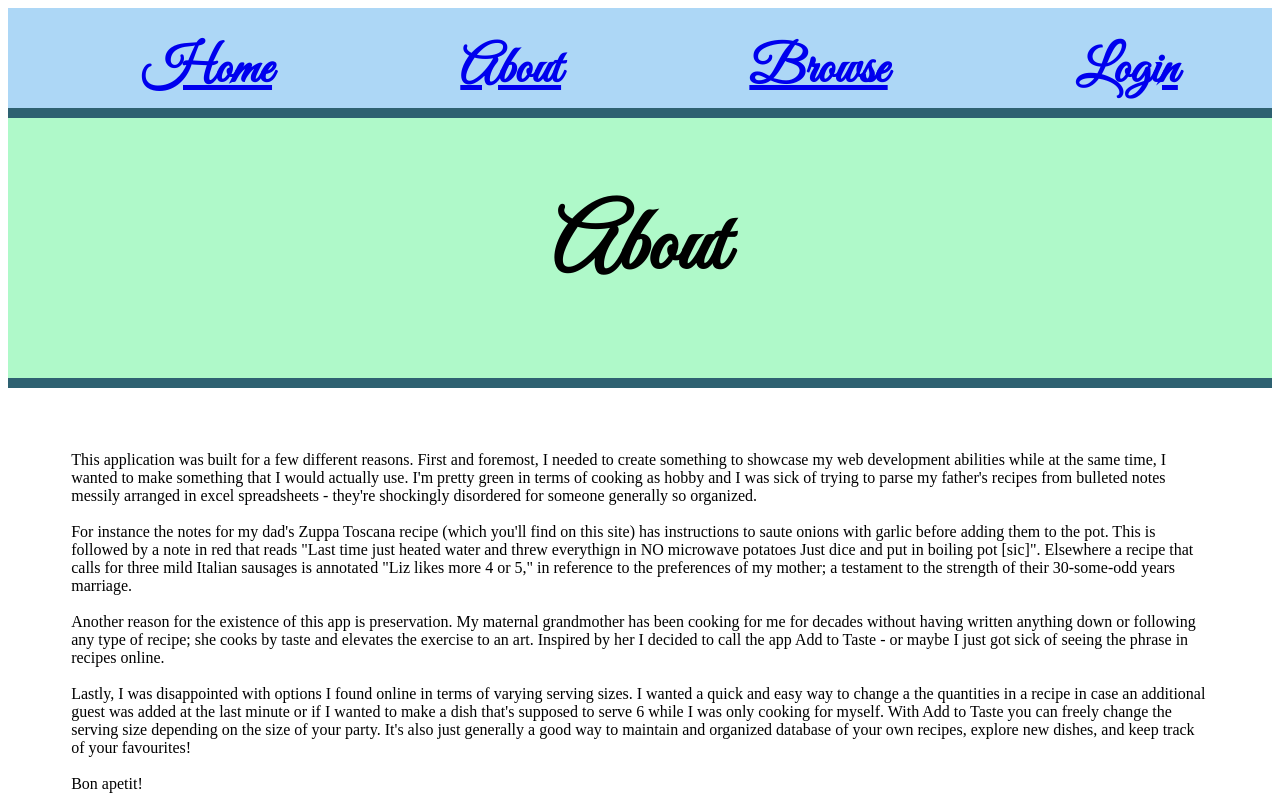
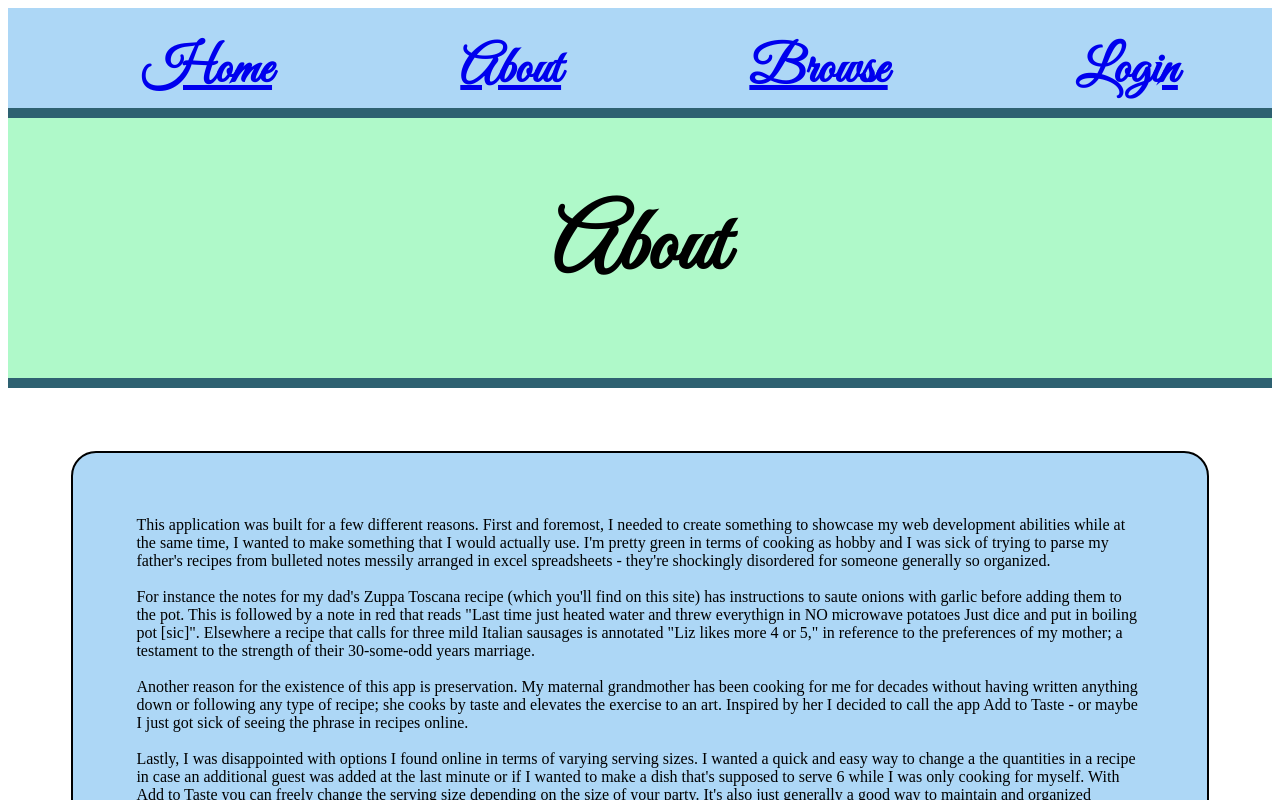
Before and after one commit to 7-O-2-H/recipe-app, a Next.js app in the folder client/: page /about in a window 1280 px wide. Shown: the top 800 px of the page. Built offline with nearby package versions, Linux system fonts and the light colour scheme.

Commit message:
initial about styles

```diff
--- a/client/src/styles/about.css
+++ b/client/src/styles/about.css
@@ -1,3 +1,8 @@
 .about-text {
   padding: 5%;
+  border: solid;
+  border-width: 2px;
+  border-radius: 25px;
+  margin: 5%;
+  background-color: #ADD7F6;
 }
```
